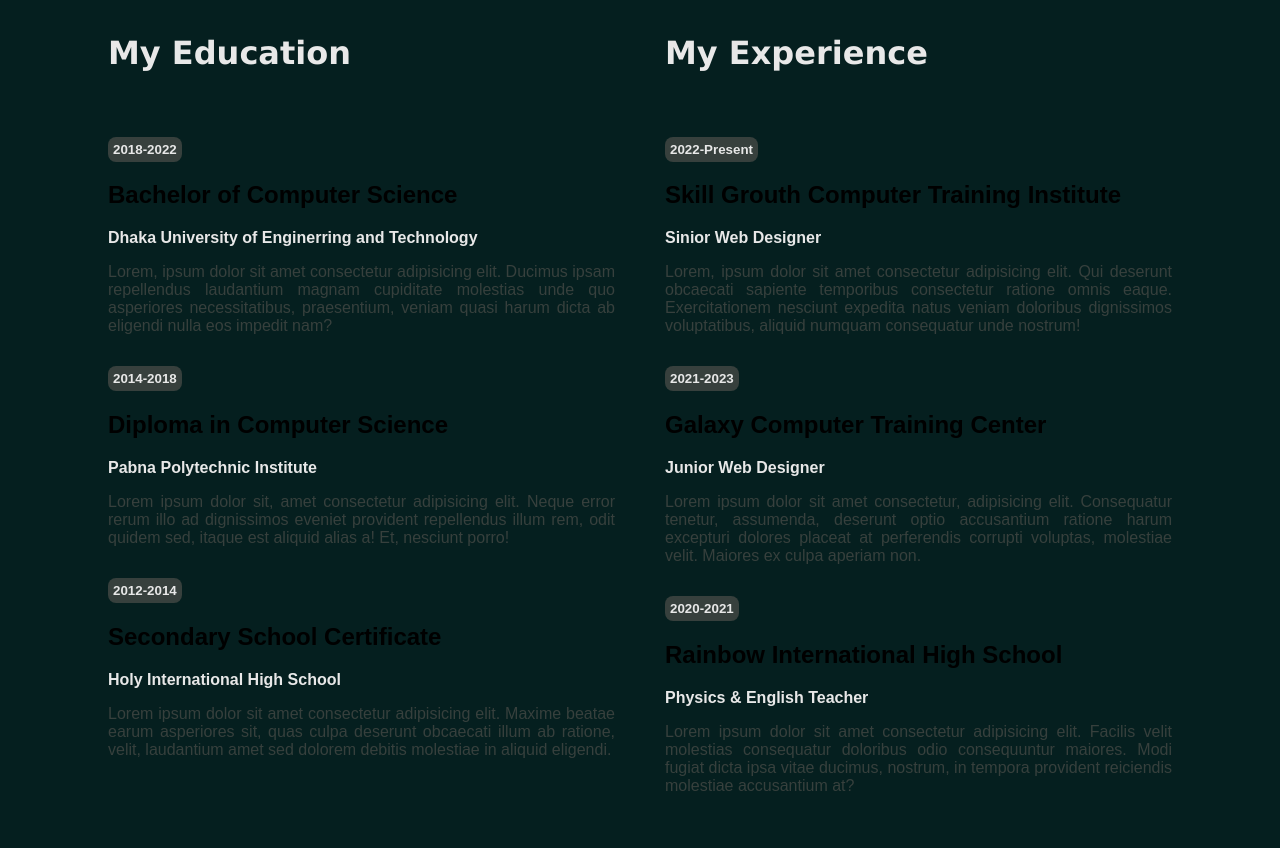
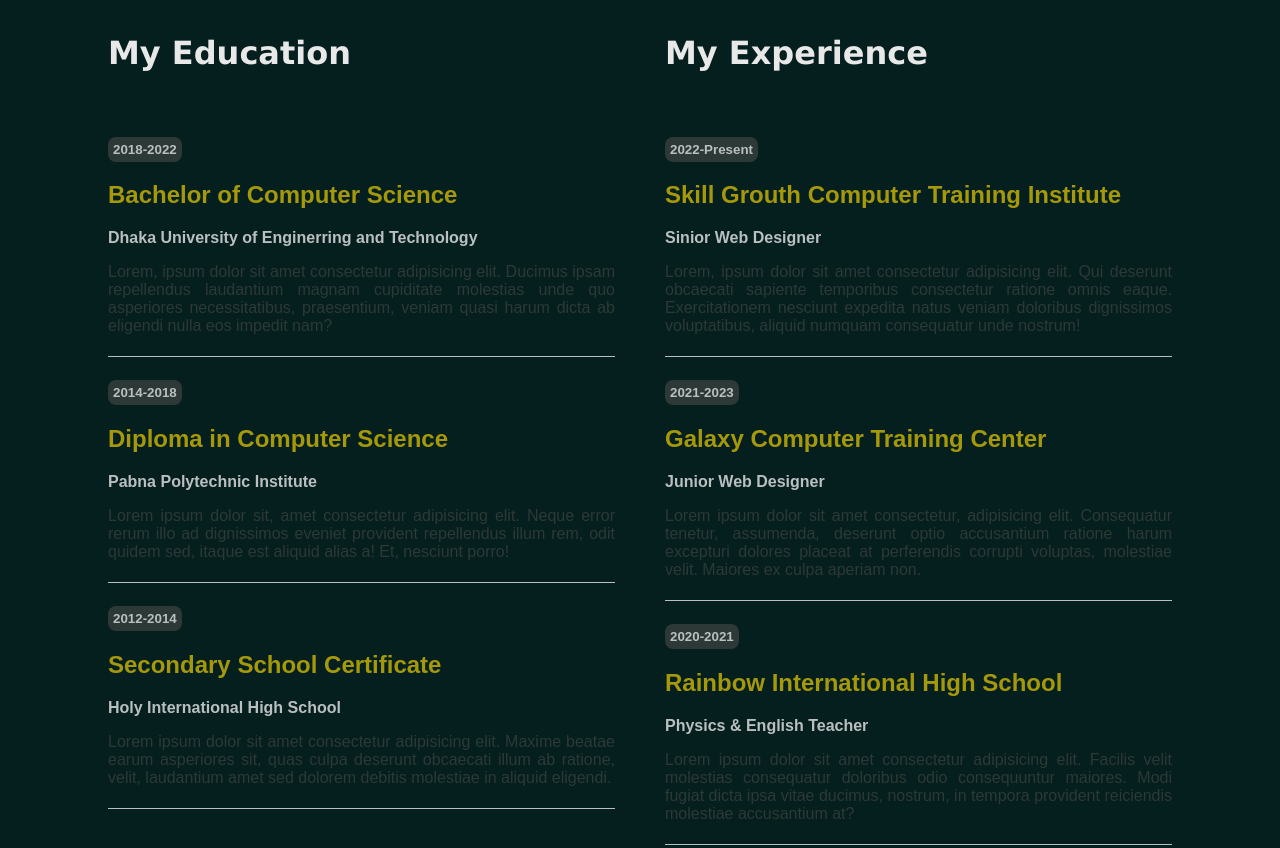
Before and after one commit to Parves21/NUR-PORTFOLIO, a plain HTML site: page index.html in a window 1280 px wide. Shown: the part 1780-2628 px from the top of the page. Drawn offline with Linux system fonts and the light colour scheme; a web font is replaced by a local one.

```diff
--- a/index.html
+++ b/index.html
@@ -24,9 +24,9 @@
             <div class="navber-logo"><a href="index.html"><img src="images/main-logo-PNG.png" alt=""></a></div>
             <div class="nav-child-2">
                 <h3 class="skill-title"><a href="index.html">Home</a></h3>
-                <h3><a href="services.html">Services</a></h3>
-                <h3><a href="resume.html">Portfolio</a></h3>
-                <h3><a href="contact.html">Contact</a></h3>
+                <h3 class="skill-title"><a href="services.html">Services</a></h3>
+                <h3 class="skill-title"><a href="resume.html">Portfolio</a></h3>
+                <h3 class="skill-title"><a href="contact.html">Contact</a></h3>
                 <div id="submit-button"><button><a href="#">Hire Me</a></button></div>
                 <!-- <button class="custom-button"><a href="#"></a></button> -->
             </div>
@@ -157,7 +157,7 @@
         <div id="Education-Experience">
             <div>
                 <h1 class="my-education-experience">My Education</h1>
-                <div>
+                <div class="eduction-experience-horizontal">
                     <button class="button-education-experience">2018-2022</button>
                     <h2 class="education-expericence-title">Bachelor of Computer Science</h2>
                     <h4 class="education-experience-tag">Dhaka University of Enginerring and Technology</h4>
@@ -165,7 +165,7 @@
                         elit. Ducimus ipsam repellendus laudantium magnam cupiditate molestias unde quo asperiores
                         necessitatibus, praesentium, veniam quasi harum dicta ab eligendi nulla eos impedit nam?</p>
                 </div>
-                <div>
+                <div class="eduction-experience-horizontal">
                     <button class="button-education-experience">2014-2018</button>
                     <h2 class="education-expericence-title">Diploma in Computer Science</h2>
                     <h4 class="education-experience-tag">Pabna Polytechnic Institute</h4>
@@ -173,7 +173,7 @@
                         elit. Neque error rerum illo ad dignissimos eveniet provident repellendus illum rem, odit quidem
                         sed, itaque est aliquid alias a! Et, nesciunt porro!</p>
                 </div>
-                <div>
+                <div class="eduction-experience-horizontal">
                     <button class="button-education-experience">2012-2014</button>
                     <h2 class="education-expericence-title">Secondary School Certificate</h2>
                     <h4 class="education-experience-tag">Holy International High School</h4>
@@ -184,7 +184,7 @@
             </div>
             <div>
                 <h1 class="my-education-experience">My Experience</h1>
-                <div>
+                <div class="eduction-experience-horizontal">
                     <button class="button-education-experience">2022-Present</button>
                     <h2 class="education-expericence-title">Skill Grouth Computer Training Institute</h2>
                     <h4 class="education-experience-tag">Sinior Web Designer</h4>
@@ -193,7 +193,7 @@
                         nesciunt expedita natus veniam doloribus dignissimos voluptatibus, aliquid numquam consequatur
                         unde nostrum!</p>
                 </div>
-                <div>
+                <div class="eduction-experience-horizontal">
                     <button class="button-education-experience">2021-2023</button>
                     <h2 class="education-expericence-title">Galaxy Computer Training Center</h2>
                     <h4 class="education-experience-tag">Junior Web Designer</h4>
@@ -201,7 +201,7 @@
                         elit. Consequatur tenetur, assumenda, deserunt optio accusantium ratione harum excepturi dolores
                         placeat at perferendis corrupti voluptas, molestiae velit. Maiores ex culpa aperiam non.</p>
                 </div>
-                <div>
+                <div class="eduction-experience-horizontal">
                     <button class="button-education-experience">2020-2021</button>
                     <h2 class="education-expericence-title">Rainbow International High School</h2>
                     <h4 class="education-experience-tag">Physics & English Teacher</h4>
--- a/styles.css
+++ b/styles.css
@@ -52,7 +52,7 @@
     display: flex;
     justify-content: center;
     align-items: center;
-    gap: 50px;
+    gap: 30px;
     font-family: 'Lucida Sans', 'Lucida Sans Regular', 'Lucida Grande', 'Lucida Sans Unicode', Geneva, Verdana, sans-serif;
 }
 
@@ -273,12 +273,24 @@
     margin: 20px 100px;
 }
 
+.eduction-experience-horizontal{
+    border-bottom: 0.5px solid #e8e8e8;
+    opacity: 80%;
+    padding-bottom: 5px;
+    margin-bottom: 8px;
+}
+
 .my-education-experience {
     font-family: 'Lucida Sans', 'Lucida Sans Regular', 'Lucida Grande', 'Lucida Sans Unicode', Geneva, Verdana, sans-serif;
     font-weight: 900;
     font-size: 32px;
     margin-bottom: 50px;
     color: #e8e8e8;
+}
+
+.education-expericence-title{
+    color: #ffdd00;
+    opacity: 80%;
 }
 
 .button-education-experience {
@@ -323,7 +335,7 @@
 .skill-title {
     text-align: left;
     font-weight: 900;
-    font-size: 22px;
+    font-size: 16px;
     color: #e8e8e8;
     font-family: sans-serif;
 }
@@ -610,7 +622,7 @@
         display: flex;
         justify-content: center;
         align-items: center;
-        gap: 10px;
+        gap: 5px;
         font-family: 'Lucida Sans', 'Lucida Sans Regular', 'Lucida Grande', 'Lucida Sans Unicode', Geneva, Verdana, sans-serif;
     }
 
```
